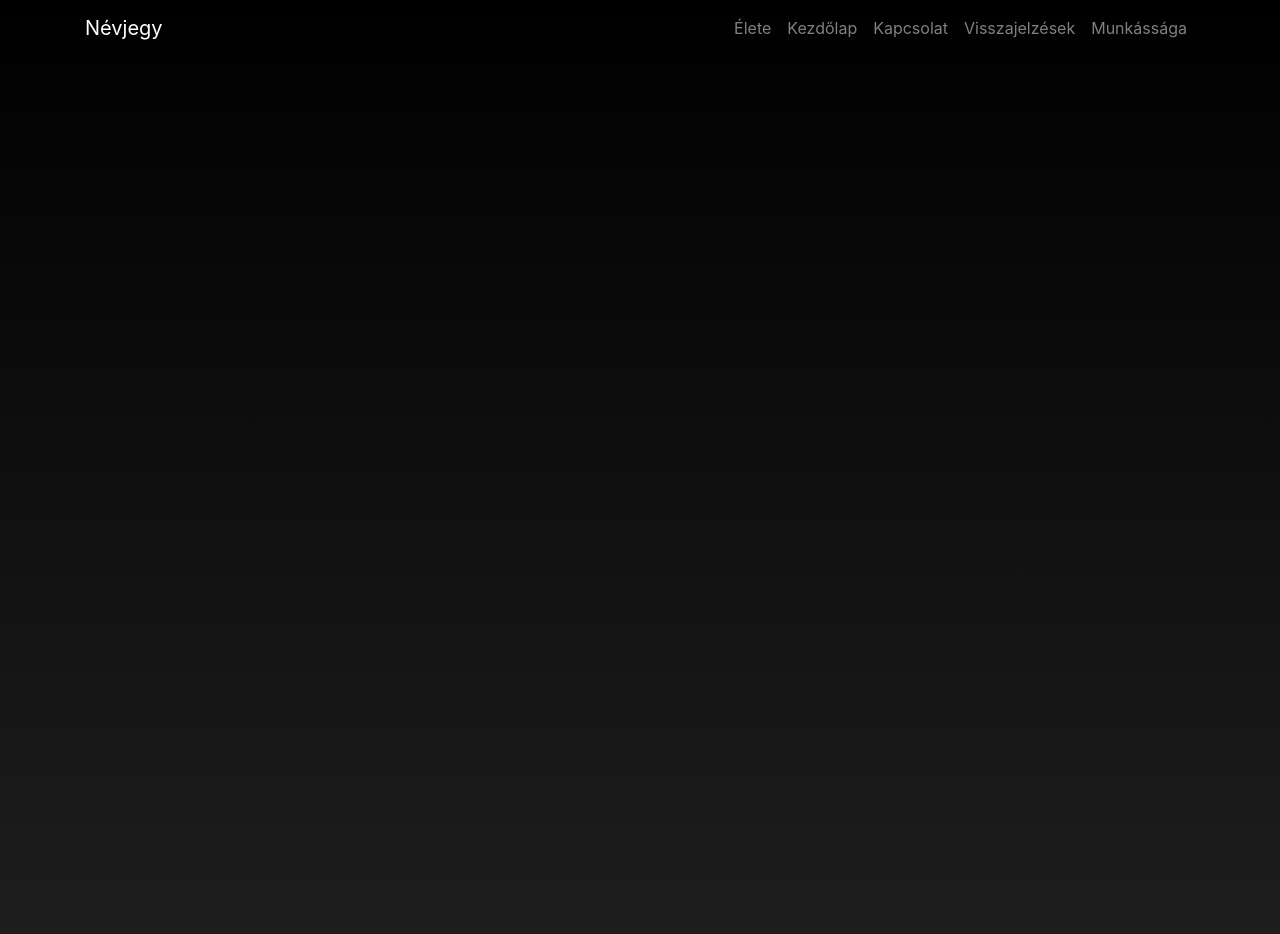
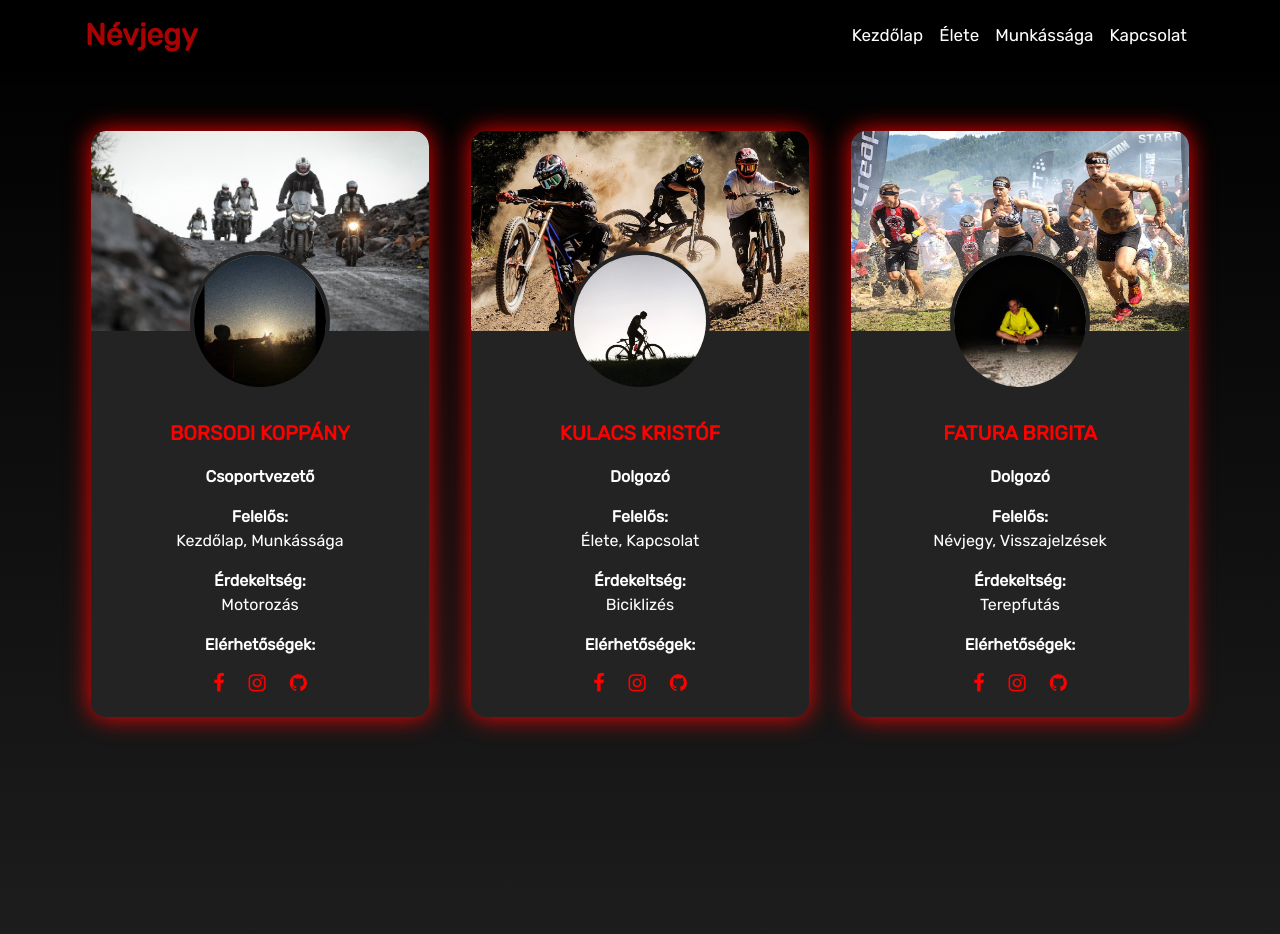
Before and after one commit to borsodi-koppany/RajongoiOldal2022C, a PHP site: page /nevjegy.html in a window 1280 px wide. Shown: the top 934 px of the page. Run offline with PHP 8.4, Linux system fonts and the light colour scheme; some libraries are stand-ins or nearby versions.

Commit message:
**névjegy** Fixes #32

```diff
--- /dev/null
+++ b/css/nevjegy.css
@@ -0,0 +1,86 @@
+.profile-area {
+    padding: 80px 0;
+  }
+
+div.card {
+    box-shadow: 0 0 25px red;
+    overflow: hidden;
+    border-radius: 15px;
+    background-color: rgb(35, 35, 35);
+    border-width: 2px;
+    margin-bottom: 35px;
+    margin-left: 6px;
+    margin-right: 6px;
+  }
+
+.img1 img {
+    height: 200px;
+    border-top-right-radius: 15px;
+    border-top-left-radius: 15px;
+    width: 100%;
+  }
+
+.img2 img {
+    position: relative;
+    display: block;
+    margin-left: auto;
+    margin-right: auto;
+    z-index: 1;
+    width: 140px;
+    height: 140px;
+    border-radius: 50%;
+    border: 4px solid rgb(35, 35, 35);
+    margin-top: -80px;
+  }
+
+.card:hover .img2 img {
+    border-color: red;
+    transition: .7s;
+  }
+
+.main-text{
+    padding: 30px 0;
+    text-align: center;
+    background-color: rgb(35, 35, 35);
+    color: white;
+  }
+
+.main-text h2{
+    text-transform: uppercase;
+    font-weight: 900;
+    font-size: 20px;
+    margin: 0 0 20px;
+    color: red;
+  }
+
+.main-text p{
+    font-size: 16px;
+    padding: 0 35px;
+  }
+
+.socials {
+    text-align: center;
+    padding-bottom: 20px;
+    background-color: rgb(35, 35, 35);
+    margin-top: -30px;
+  }
+
+.socials i {
+    font-size: 20px;
+    color: red;
+    padding: 0 10px;
+  }
+
+.ho:hover {
+    text-shadow: none;
+    box-sizing: border-box;
+    cursor: pointer;
+    transition: all 0.3s ease;
+    -webkit-transform: scale(1.1);
+    -ms-transform: scale(1.1);
+    transform: scale(1.1);
+  }
+
+div.betu {
+    font-weight: 800;
+  }
--- a/css/style.css
+++ b/css/style.css
@@ -1,12 +1,14 @@
-
+@import url('https://fonts.googleapis.com/css2?family=Oswald&family=Poppins:ital@1&family=Rubik&display=swap');
 
 #cont {
   background-image: linear-gradient(black, grey);
 
+  font-family:'Rubik', sans-serif;
   height: 500vh;
   width: auto;
   background-attachment: scroll;
   background-repeat: no-repeat;
+  margin-top: 35px;
 }
 
 .bevezeto {
@@ -60,3 +62,30 @@ section {
 
   height: auto;
 }
+
+.nav-item:hover {
+  background-color: rgb(170, 2, 2);
+  box-sizing: border-box;
+  border-radius: 40px;
+  transition: 0.3s ease;
+  position: relative;
+}
+
+.nav-item {
+  font-weight: 500;
+  font-size: 17px;
+}
+
+div.container a.navbar-brand {
+  font-weight: 700;
+  font-size: 30px;
+  color: rgb(170, 2, 2);
+  text-decoration: dashed;
+}
+
+button.navbar-toggler{
+  color:rgb(170, 2, 2);
+}
+nav.navbar {
+  background-color: black;
+}
--- a/elete.html
+++ b/elete.html
@@ -6,6 +6,7 @@
     <meta name="viewport" content="width=device-width, initial-scale=1.0">
     <link rel="stylesheet" href="bootstrap/bootstrap.min.css">
     <link rel="stylesheet" href="./css/style.css">
+    <link rel="stylesheet" href="https://cdnjs.cloudflare.com/ajax/libs/mdbootstrap/4.19.1/css/mdb.min.css">
     <title>Munkássága</title>
 </head>
 <body>
@@ -31,7 +32,6 @@
               <li class="nav-item"><a class="nav-link" href="index.html">Kezdőlap</a></li>
               <li class="nav-item"><a class="nav-link" href="munkassaga.html">Munkássága</a></li>
               <li class="nav-item"><a class="nav-link" href="kapcsolat.html">Kapcsolat</a></li>
-              <li class="nav-item"><a class="nav-link" href="visszajelzesek.php">Visszajelzések</a></li>
               <li class="nav-item"><a class="nav-link" href="nevjegy.html">Névjegy</a></li>
             </ul>
           </div>
--- a/index.html
+++ b/index.html
@@ -8,6 +8,7 @@
     <link rel="stylesheet" href="bootstrap/bootstrap.min.css">
 
     <link rel="stylesheet" href="./css/style.css">
+    <link rel="stylesheet" href="https://cdnjs.cloudflare.com/ajax/libs/mdbootstrap/4.19.1/css/mdb.min.css">
     <title>Eminem rajongói oldal</title>
 </head>
 
@@ -34,7 +35,6 @@
             <li class="nav-item"><a class="nav-link" href="elete.html">Élete</a></li>
             <li class="nav-item"><a class="nav-link" href="munkassaga.html">Munkássága</a></li>
             <li class="nav-item"><a class="nav-link" href="kapcsolat.html">Kapcsolat</a></li>
-            <li class="nav-item"><a class="nav-link" href="visszajelzesek.php">Visszajelzések</a></li>
             <li class="nav-item"><a class="nav-link" href="nevjegy.html">Névjegy</a></li>
           </ul>
         </div>
--- a/kapcsolat.html
+++ b/kapcsolat.html
@@ -6,6 +6,7 @@
     <meta name="viewport" content="width=device-width, initial-scale=1.0">
     <link rel="stylesheet" href="bootstrap/bootstrap.min.css">
     <link rel="stylesheet" href="./css/style.css">
+    <link rel="stylesheet" href="https://cdnjs.cloudflare.com/ajax/libs/mdbootstrap/4.19.1/css/mdb.min.css">
     <title>Munkássága</title>
 </head>
 <body>
@@ -28,10 +29,9 @@
 
           <div class="collapse navbar-collapse" id="navbarResponsive">
             <ul class="navbar-nav ml-auto">
+              <li class="nav-item"><a class="nav-link" href="index.html">Kezdőlap</a></li>
               <li class="nav-item"><a class="nav-link" href="elete.html">Élete</a></li>
-              <li class="nav-item"><a class="nav-link" href="index.html">Kezdőlap</a></li>
               <li class="nav-item"><a class="nav-link" href="munkassaga.html">Munkássága</a></li>
-              <li class="nav-item"><a class="nav-link" href="visszajelzesek.php">Visszajelzések</a></li>
               <li class="nav-item"><a class="nav-link" href="nevjegy.html">Névjegy</a></li>
             </ul>
           </div>
--- a/munkassaga.html
+++ b/munkassaga.html
@@ -6,6 +6,7 @@
     <meta name="viewport" content="width=device-width, initial-scale=1.0">
     <link rel="stylesheet" href="bootstrap/bootstrap.min.css">
     <link rel="stylesheet" href="./css/style.css">
+    <link rel="stylesheet" href="https://cdnjs.cloudflare.com/ajax/libs/mdbootstrap/4.19.1/css/mdb.min.css">
     <title>Munkássága</title>
 </head>
 <body>
@@ -28,10 +29,9 @@
 
           <div class="collapse navbar-collapse" id="navbarResponsive">
             <ul class="navbar-nav ml-auto">
+              <li class="nav-item"><a class="nav-link" href="index.html">Kezdőlap</a></li>
               <li class="nav-item"><a class="nav-link" href="elete.html">Élete</a></li>
-              <li class="nav-item"><a class="nav-link" href="index.html">Kezdőlap</a></li>
               <li class="nav-item"><a class="nav-link" href="kapcsolat.html">Kapcsolat</a></li>
-              <li class="nav-item"><a class="nav-link" href="visszajelzesek.php">Visszajelzések</a></li>
               <li class="nav-item"><a class="nav-link" href="nevjegy.html">Névjegy</a></li>
             </ul>
           </div>
--- a/nevjegy.html
+++ b/nevjegy.html
@@ -5,8 +5,11 @@
     <meta http-equiv="X-UA-Compatible" content="IE=edge">
     <meta name="viewport" content="width=device-width, initial-scale=1.0">
     <link rel="stylesheet" href="bootstrap/bootstrap.min.css">
+    <link rel="stylesheet" href="css/nevjegy.css">
     <link rel="stylesheet" href="./css/style.css">
-    <title>Munkássága</title>
+    <link rel="stylesheet" href="https://stackpath.bootstrapcdn.com/font-awesome/4.7.0/css/font-awesome.min.css">
+    <link rel="stylesheet" href="https://cdnjs.cloudflare.com/ajax/libs/mdbootstrap/4.19.1/css/mdb.min.css">
+    <title>Névjegy</title>
 </head>
 <body>
     <div id="cont">
@@ -28,17 +31,75 @@
 
           <div class="collapse navbar-collapse" id="navbarResponsive">
             <ul class="navbar-nav ml-auto">
+              <li class="nav-item"><a class="nav-link" href="index.html">Kezdőlap</a></li>
               <li class="nav-item"><a class="nav-link" href="elete.html">Élete</a></li>
-              <li class="nav-item"><a class="nav-link" href="index.html">Kezdőlap</a></li>
+              <li class="nav-item"><a class="nav-link" href="munkassaga.html">Munkássága</a></li>
               <li class="nav-item"><a class="nav-link" href="kapcsolat.html">Kapcsolat</a></li>
-              <li class="nav-item"><a class="nav-link" href="visszajelzesek.php">Visszajelzések</a></li>
-              <li class="nav-item"><a class="nav-link" href="munkassaga.html">Munkássága</a></li>
             </ul>
           </div>
         </div>
       </nav>
 
-
+      <div class="profile-area pt-5">
+        <div class="container pt-5">
+            <div class="row">
+                <div class="col-md-4 pb-5 wow fadeInLeft slow">
+                    <div class="card ho">
+                        <div class="img1 view overlay"><img src="képek/névjegy/img1.jpg" alt="img1"><a href="#!"><div class="mask rgba-white-slight"></div></a></div>
+                        <div class="img2"><img src="képek/névjegy/img2.jpg" alt="img2"></div>
+                        <div class="main-text">
+                            <h2>Borsodi Koppány</h2>
+                            <p><div class="betu">Csoportvezető</div></p>
+                            <p><div class="betu">Felelős:</div>Kezdőlap, Munkássága</p>
+                            <p><div class="betu">Érdekeltség:</div>Motorozás</p>
+                            <p><div class="betu">Elérhetőségek:</div></p>
+                        </div>
+                        <div class="socials">
+                            <a href="https://www.facebook.com/koppany.borsodi.9" target="_blank"><i class="fa fa-facebook"></i></a>
+                            <a href="https://www.instagram.com/b_koppany8/" target="_blank"><i class="fa fa-instagram"></i></a>
+                            <a href="https://github.com/borsodi-koppany" target="_blank"><i class="fa fa-github"></i></a>
+                        </div>
+                    </div>
+                </div>
+                <div class="col-md-4 pb-5 wow fadeInDown slow">
+                    <div class="card ho">
+                        <div class="img1 view overlay"><img src="képek/névjegy/img3.jpg" alt="img3"><a href="#!"><div class="mask rgba-white-slight"></div></a></div>
+                        <div class="img2"><img src="képek/névjegy/img4.jpg" alt="img4"></div>
+                        <div class="main-text">
+                            <h2>Kulacs Kristóf</h2>
+                            <p><div class="betu">Dolgozó</div></p>
+                            <p><div class="betu">Felelős:</div>Élete, Kapcsolat</p>
+                            <p><div class="betu">Érdekeltség:</div>Biciklizés</p>
+                            <p><div class="betu">Elérhetőségek:</div></p>
+                        </div>
+                        <div class="socials">
+                            <a href="https://www.facebook.com/kristof.kulacs" target="_blank"><i class="fa fa-facebook"></i></a>
+                            <a href="https://www.instagram.com/kulacs_kristof/" target="_blank"><i class="fa fa-instagram"></i></a>
+                            <a href="https://github.com/kulacs-kristof" target="_blank"><i class="fa fa-github"></i></a>
+                        </div>
+                    </div>
+                </div>
+                <div class="col-md-4 pb-5 wow fadeInRight slow">
+                    <div class="card ho">
+                        <div class="img1 view overlay"><img src="képek/névjegy/img5.jpeg" alt="img5"><a href="#!"><div class="mask rgba-white-slight"></div></a></div>
+                        <div class="img2"><img src="képek/névjegy/img6.jpg" alt="img6"></div>
+                        <div class="main-text">
+                            <h2>Fatura Brigita</h2>
+                            <p><div class="betu">Dolgozó</div></p>
+                            <p><div class="betu">Felelős:</div>Névjegy, Visszajelzések</p>
+                            <p><div class="betu">Érdekeltség:</div>Terepfutás</p>
+                            <p><div class="betu">Elérhetőségek:</div></p>
+                        </div>
+                        <div class="socials">
+                            <a href="https://www.facebook.com/brigi.fatura/" target="_blank"><i class="fa fa-facebook"></i></a>
+                            <a href="https://www.instagram.com/brigi_fatura/" target="_blank"><i class="fa fa-instagram"></i></a>
+                            <a href="https://github.com/fatura-brigitta" target="_blank"><i class="fa fa-github"></i></a>
+                        </div>
+                    </div>
+                </div>
+            </div>
+        </div>
+    </div>
 
 
 
@@ -48,5 +109,11 @@
 
     <script src="javascript/jquery-3.3.1.min.js"></script>
     <script src="bootstrap/bootstrap.bundle.min.js"></script>
+    <script src="https://cdnjs.cloudflare.com/ajax/libs/mdbootstrap/4.19.1/js/mdb.min.js"></script>
+    <script>
+        $(document).ready(function () {
+            new WOW().init();
+        });
+    </script>
 </body>
 </html>
```
Also changed, not shown: képek/névjegy/img1.jpg (added), képek/névjegy/img2.jpg (added), képek/névjegy/img3.jpg (added), képek/névjegy/img4.jpg (added), képek/névjegy/img5.jpeg (added), képek/névjegy/img6.jpg (added).
